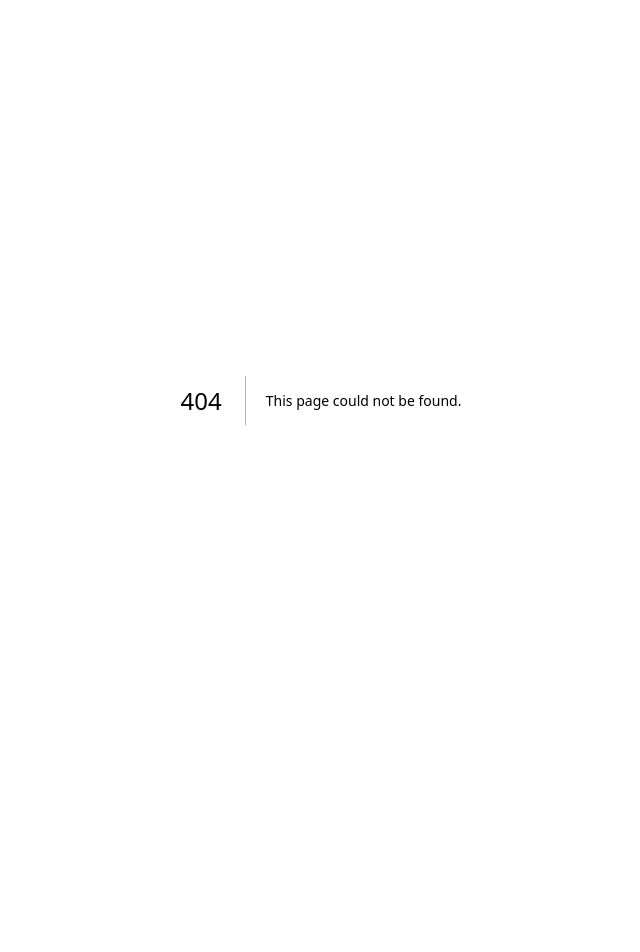
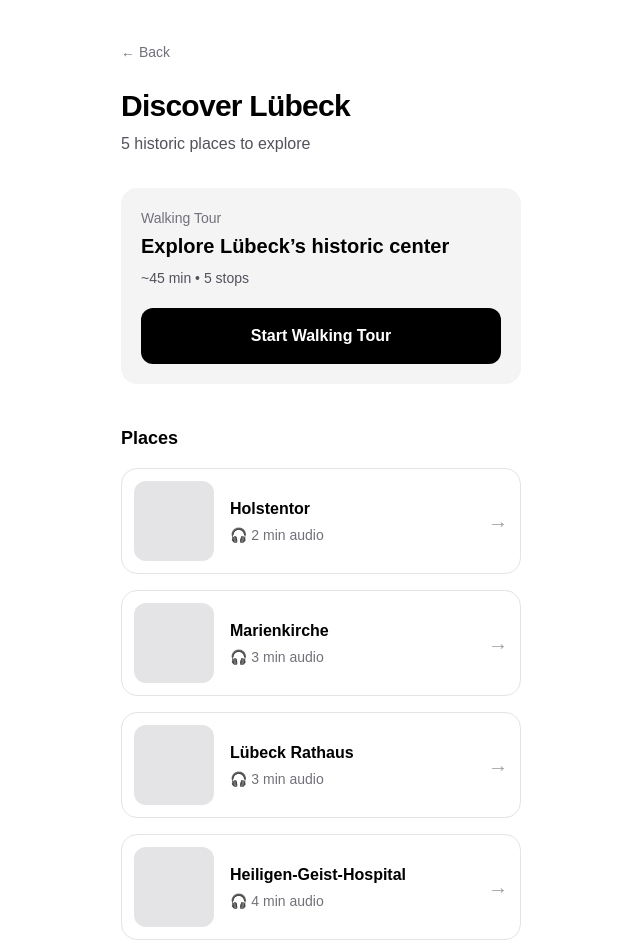
Before and after one commit to IamAssiaAjdaai/lubeck-ai-guide, a Next.js app: page /lubeck in a window 1280 px wide. Before the commit this address had no page. Shown: the top 952 px of the page, without its empty margins (319-959 px from the left). Before the commit the page ends 800 px from the top, so only its background shows below. Built offline with nearby package versions, Linux system fonts and the light colour scheme.

Commit message:
feat: add Lubeck explore page

```diff
--- /dev/null
+++ b/src/app/lubeck/page.tsx
@@ -0,0 +1,78 @@
+import Link from "next/link";
+import { landmarks } from "@/data/landmarks";
+
+export default function LubeckPage() {
+  return (
+    <main className="min-h-screen bg-white text-black">
+      <section className="mx-auto w-full max-w-md px-6 py-10">
+        {/* Header */}
+        <div>
+          <Link
+            href="/"
+            className="text-sm font-medium text-zinc-500 hover:text-black"
+          >
+            ← Back
+          </Link>
+
+          <h1 className="mt-6 text-3xl font-bold tracking-tight">
+            Discover Lübeck
+          </h1>
+
+          <p className="mt-2 text-zinc-600">
+            5 historic places to explore
+          </p>
+        </div>
+
+        {/* Tour CTA */}
+        <div className="mt-8 rounded-2xl bg-zinc-100 p-5">
+          <p className="text-sm font-medium text-zinc-500">
+            Walking Tour
+          </p>
+
+          <h2 className="mt-1 text-xl font-semibold">
+            Explore Lübeck’s historic center
+          </h2>
+
+          <p className="mt-2 text-sm text-zinc-600">
+            ~45 min • 5 stops
+          </p>
+
+          <Link
+            href="/lubeck/holstentor"
+            className="mt-5 flex h-14 items-center justify-center rounded-xl bg-black font-semibold text-white transition hover:bg-zinc-800"
+          >
+            Start Walking Tour
+          </Link>
+        </div>
+
+        {/* Landmarks */}
+        <div className="mt-10">
+          <h2 className="text-lg font-semibold">Places</h2>
+
+          <div className="mt-4 flex flex-col gap-4">
+            {landmarks.map((landmark) => (
+              <Link
+                key={landmark.slug}
+                href={`/lubeck/${landmark.slug}`}
+                className="flex items-center gap-4 rounded-2xl border border-zinc-200 p-3 transition hover:bg-zinc-50"
+              >
+                {/* Image placeholder */}
+                <div className="h-20 w-20 shrink-0 rounded-xl bg-zinc-200" />
+
+                <div className="min-w-0 flex-1">
+                  <h3 className="font-semibold">{landmark.name}</h3>
+
+                  <p className="mt-1 text-sm text-zinc-500">
+                    🎧 {landmark.duration} audio
+                  </p>
+                </div>
+
+                <span className="text-xl text-zinc-400">→</span>
+              </Link>
+            ))}
+          </div>
+        </div>
+      </section>
+    </main>
+  );
+}
--- a/src/app/page.tsx
+++ b/src/app/page.tsx
@@ -1,69 +1,80 @@
-import Image from "next/image";
+import Link from "next/link";
 
 export default function Home() {
   return (
-    <div className="flex flex-col flex-1 items-center justify-center bg-zinc-50 font-sans dark:bg-black">
-      <main className="flex flex-1 w-full max-w-3xl flex-col items-center justify-between py-32 px-16 bg-white dark:bg-black sm:items-start">
-        <Image
-          className="dark:invert h-5 w-[100px]"
-          src="/next.svg"
-          alt="Next.js logo"
-          width={100}
-          height={20}
-          priority
-        />
-        <div className="flex flex-col items-center gap-6 text-center sm:items-start sm:text-left">
-          <h1 className="max-w-xs text-3xl font-semibold leading-10 tracking-tight text-black dark:text-zinc-50">
-            To get started, edit the{" "}
-            <code className="rounded bg-black/[.06] px-1.5 py-0.5 font-mono text-[0.9em] dark:bg-white/[.08]">
-              page.tsx
-            </code>{" "}
-            file.
-          </h1>
-          <p className="max-w-md text-lg leading-8 text-zinc-600 dark:text-zinc-400">
-            Looking for a starting point or more instructions? Head over to{" "}
-            <a
-              href="https://vercel.com/templates?framework=next.js&utm_source=create-next-app&utm_medium=appdir-template-tw&utm_campaign=create-next-app"
-              className="font-medium text-zinc-950 dark:text-zinc-50"
-            >
-              Templates
-            </a>{" "}
-            or the{" "}
-            <a
-              href="https://nextjs.org/learn?utm_source=create-next-app&utm_medium=appdir-template-tw&utm_campaign=create-next-app"
-              className="font-medium text-zinc-950 dark:text-zinc-50"
-            >
-              Learning
-            </a>{" "}
-            center.
+    <main className="min-h-screen bg-white text-black">
+      <section className="mx-auto flex min-h-screen w-full max-w-md flex-col px-6 py-12">
+        {/* Main content */}
+        <div className="flex flex-1 flex-col justify-center">
+          <div className="text-center">
+            <p className="mb-4 text-sm font-medium uppercase tracking-[0.2em] text-zinc-500">
+              Lübeck AI Guide
+            </p>
+
+            <h1 className="text-4xl font-bold leading-tight tracking-tight">
+              Explore Lübeck with your personal guide
+            </h1>
+
+            <p className="mx-auto mt-5 max-w-sm text-lg leading-7 text-zinc-600">
+              Discover stories, history and hidden facts in your language.
+            </p>
+          </div>
+
+          {/* Language selector */}
+          <div className="mt-12">
+            <p className="mb-4 text-center text-sm font-semibold">
+              Choose your language
+            </p>
+
+            <div className="grid grid-cols-4 gap-3">
+              <button
+                type="button"
+                className="h-14 rounded-xl border border-zinc-300 font-medium transition hover:bg-zinc-100"
+              >
+                DE
+              </button>
+
+              <button
+                type="button"
+                aria-pressed="true"
+                className="h-14 rounded-xl bg-black font-medium text-white"
+              >
+                EN
+              </button>
+
+              <button
+                type="button"
+                className="h-14 rounded-xl border border-zinc-300 font-medium transition hover:bg-zinc-100"
+              >
+                FR
+              </button>
+
+              <button
+                type="button"
+                className="h-14 rounded-xl border border-zinc-300 font-medium transition hover:bg-zinc-100"
+              >
+                AR
+              </button>
+            </div>
+          </div>
+
+          {/* CTA */}
+          <Link
+            href="/lubeck"
+            className="mt-8 flex h-16 items-center justify-center rounded-2xl bg-black px-6 text-lg font-semibold text-white transition hover:bg-zinc-800"
+          >
+            Start Exploring
+          </Link>
+
+          <p className="mt-4 text-center text-sm text-zinc-500">
+            No account required
           </p>
         </div>
-        <div className="flex flex-col gap-4 text-base font-medium sm:flex-row">
-          <a
-            className="flex h-12 w-full items-center justify-center gap-2 rounded-full bg-foreground px-5 text-background transition-colors hover:bg-[#383838] dark:hover:bg-[#ccc] md:w-[158px]"
-            href="https://vercel.com/new?utm_source=create-next-app&utm_medium=appdir-template-tw&utm_campaign=create-next-app"
-            target="_blank"
-            rel="noopener noreferrer"
-          >
-            <Image
-              className="dark:invert h-[14px] w-4"
-              src="/vercel.svg"
-              alt="Vercel logomark"
-              width={16}
-              height={14}
-            />
-            Deploy Now
-          </a>
-          <a
-            className="flex h-12 w-full items-center justify-center rounded-full border border-solid border-black/[.08] px-5 transition-colors hover:border-transparent hover:bg-black/[.04] dark:border-white/[.145] dark:hover:bg-[#1a1a1a] md:w-[158px]"
-            href="https://nextjs.org/docs?utm_source=create-next-app&utm_medium=appdir-template-tw&utm_campaign=create-next-app"
-            target="_blank"
-            rel="noopener noreferrer"
-          >
-            Documentation
-          </a>
-        </div>
-      </main>
-    </div>
+
+        <footer className="pt-8 text-center text-xs text-zinc-400">
+          Your personal guide to Lübeck
+        </footer>
+      </section>
+    </main>
   );
 }
--- /dev/null
+++ b/src/data/landmarks.ts
@@ -0,0 +1,27 @@
+export const landmarks = [
+  {
+    slug: "holstentor",
+    name: "Holstentor",
+    duration: "2 min",
+  },
+  {
+    slug: "marienkirche",
+    name: "Marienkirche",
+    duration: "3 min",
+  },
+  {
+    slug: "rathaus",
+    name: "Lübeck Rathaus",
+    duration: "3 min",
+  },
+  {
+    slug: "heiligen-geist-hospital",
+    name: "Heiligen-Geist-Hospital",
+    duration: "4 min",
+  },
+  {
+    slug: "buddenbrookhaus",
+    name: "Buddenbrookhaus",
+    duration: "3 min",
+  },
+];
```
